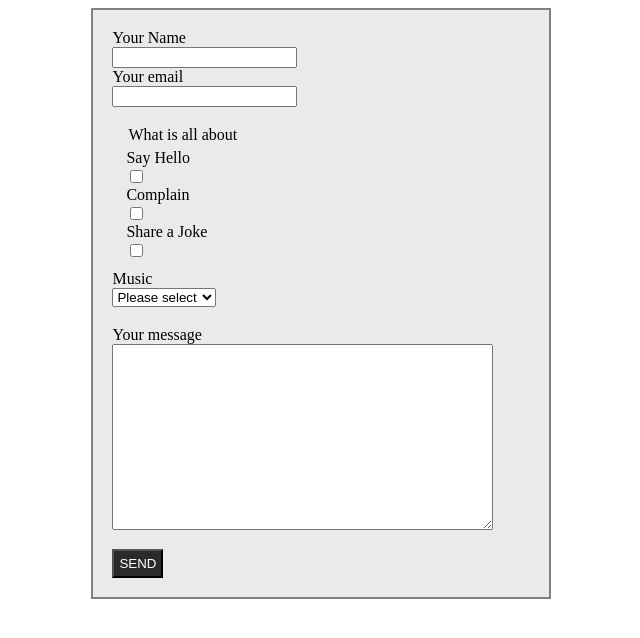
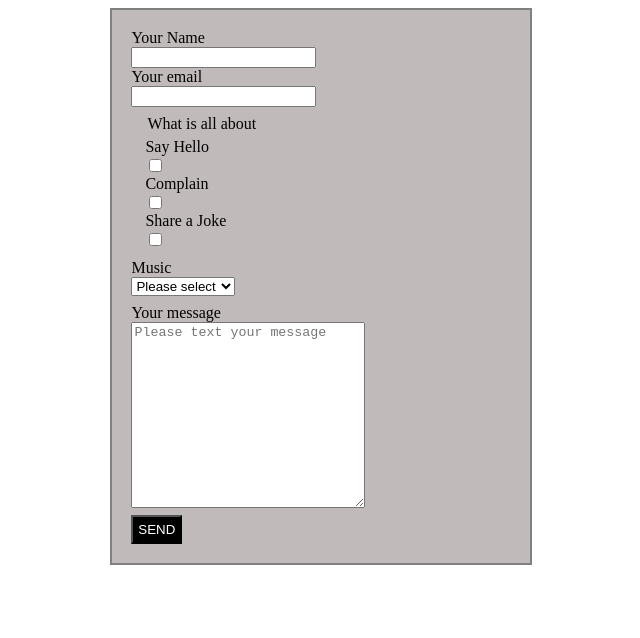
Before and after one commit to eugenbejenar/lesson6-hw, a website: page index.html in a window 1280 px wide. Shown: the whole page, without its empty margins (319-959 px from the left). Drawn offline with Linux system fonts and the light colour scheme.

Commit message:
my homework-7

```diff
--- a/index.html
+++ b/index.html
@@ -8,7 +8,7 @@
     <meta name="author" content="Bejenar Eugen">
     <meta name="viewport" content="width=device-width,
 initial-scale=1.0">
-    <link rel="stylesheet" href="./index.css">
+    <link rel="stylesheet" href="./css/index.css">
     <title>Forms</title>
 </head>
 
@@ -16,23 +16,23 @@ initial-scale=1.0">
     <div class="container">
         <form action="/path/to/server" method="POST">
             <div class="div1">
-                <label for="your name">Your Name</label>
+                <label for="yourname">Your Name</label>
                 <input type="text" id="yourname" name="yourname" required>
-                <label for="your email">Your email</label>
-                <input type="text" id="your email" name="youremail" required>
+                <label for="youremail">Your email</label>
+                <input type="text" id="youremail" name="youremail" required>
             </div>
             <div class="div2">
                 <fieldset>
                     <legend>What is all about</legend>
-                    <label for="Say Hello">Say Hello</label>
+                    <label for="hello">Say Hello</label>
                     <input type="checkbox" id="hello" name="about">
-                    <label for="Complain">Complain</label>
+                    <label for="complain">Complain</label>
                     <input type="checkbox" id="complain" name="about">
-                    <label for="Share a Joke">Share a Joke</label>
+                    <label for="joke">Share a Joke</label>
                     <input type="checkbox" id="joke" name="about">
                 </fieldset>
             </div>
-            </fieldset>
+
             <div class="div3">
                 <label for="music">Music</label>
                 <select name="genres" id="music">
@@ -40,12 +40,13 @@ initial-scale=1.0">
                 <option value="classic">Classic Music </option>
                 <option value="jazz">Jazz </option>
                 <option value="modern">Modern</option>
+
             </select>
             </div>
             <div class="div4">
 
-                <label name="your comment" id="your comment" placeholder="please text your comment">Your message</label>
-                <textarea name="your comment" id="your comment" cols="45" rows="12"></textarea>
+                <label for="yourcomment">Your message</label>
+                <textarea name="yourcomment" id="yourcomment" cols="45" rows="12" placeholder="Please text your message"></textarea>
             </div>
             <div class="button">
                 <input class="button1" type="submit" value="SEND">
--- /dev/null
+++ b/scss/_mixins.scss
@@ -0,0 +1,16 @@
+@mixin p-m {
+    input,
+    select,
+    textarea {
+        display: block;
+    }
+    .button,
+    fieldset,
+    .div4 {
+        border: 0;
+        margin-top: 2%;
+    }
+    textarea {
+        width: 60%;
+    }
+}
--- /dev/null
+++ b/scss/index.scss
@@ -0,0 +1,14 @@
+@import "mixins.scss";
+.container {
+    background-color: rgba(145, 135, 135, 0.568);
+    width: 30%;
+    margin: 0 auto;
+    border: 2px solid grey;
+    padding: 1.5%;
+    @include p-m();
+    .button1 {
+        padding: 1.3%;
+        background-color: black;
+        color: white;
+    }
+}
```
Also changed, not shown: package.json (added, +26 -0 lines), css/index.css (added), index.css (deleted), 1 other file.
